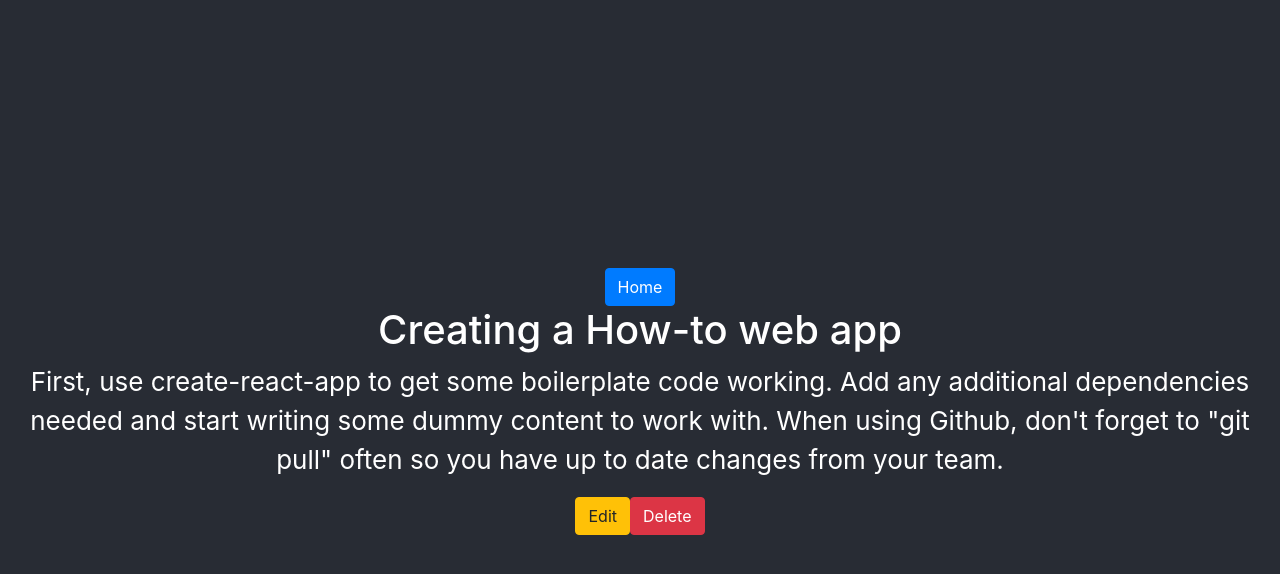
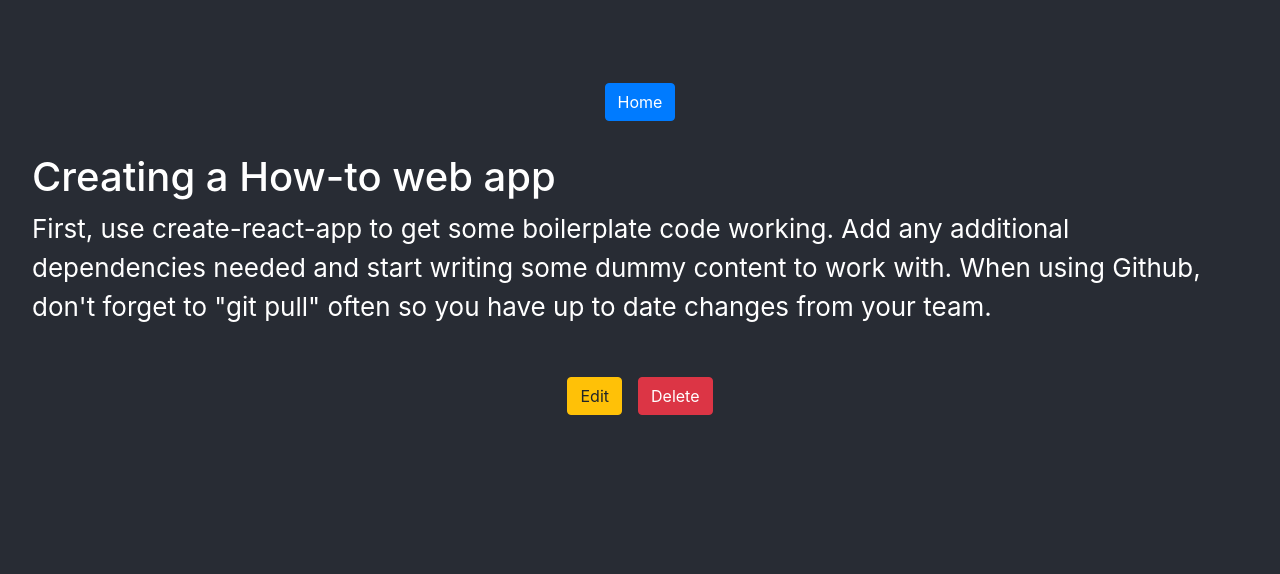
Before and after one commit to Buildweek-How-To-app/front-end, a React (Create React App) app: page /topics/1 in a window 1280 px wide. Shown: the top 574 px of the page. Built offline with nearby package versions, Linux system fonts and the light colour scheme.

Commit message:
started creating the Edit component and added a bit of styling to main page

```diff
--- a/src/App.css
+++ b/src/App.css
@@ -1,16 +1,5 @@
 .App {
   text-align: center;
-}
-
-.App-logo {
-  height: 40vmin;
-  pointer-events: none;
-}
-
-@media (prefers-reduced-motion: no-preference) {
-  .App-logo {
-    animation: App-logo-spin infinite 20s linear;
-  }
 }
 
 .App-header {
@@ -19,7 +8,8 @@
   display: flex;
   flex-direction: column;
   align-items: center;
-  justify-content: center;
+  justify-content: flex-start;
+  padding-top: 5rem;
   font-size: calc(10px + 2vmin);
   color: white;
 }
--- a/src/App.js
+++ b/src/App.js
@@ -10,7 +10,7 @@ function App() {
     <div className="App">
       <header className="App-header">
         <Route exact path='/' render={() => <TopicContainer />} />
-        <Route path='/topics/:id'>
+        <Route exact path='/topics/:id'>
           <TopicPage items={dummyData}/>
         </Route>
       </header>
--- /dev/null
+++ b/src/components/EditTopic.js
@@ -0,0 +1,12 @@
+import React from 'react';
+
+const EditTopic = (props) => {
+
+	return (
+		<>
+			<div>HEY</div>
+		</>
+	);
+};
+
+export default EditTopic;
--- /dev/null
+++ b/src/components/TopicContainer.css
@@ -0,0 +1,3 @@
+.Topic-Container {
+	text-align: left;
+}
--- a/src/components/TopicContainer.js
+++ b/src/components/TopicContainer.js
@@ -1,18 +1,17 @@
 import { Link } from 'react-router-dom';
 import { Button } from 'reactstrap';
-import dummyData from '../dummy-data'
+import dummyData from '../dummy-data';
+import './TopicContainer.css';
 
 
 const TopicContainer = () => {
 
 	return (
-		<div>
+		<div className="Topic-Container">
 			{dummyData.map((topic) => (
-				<>
-					<Link to={`/topics/${topic.id}`} key={topic.id}>
-						<h1>{topic.title}</h1>
-					</Link>
-				</>
+				<Link to={`/topics/${topic.id}`} key={topic.id}>
+					<h1>{topic.title}</h1>
+				</Link>
 			))}
 		</div>
 	)
--- /dev/null
+++ b/src/components/TopicPage.css
@@ -0,0 +1,8 @@
+.Topic-Content {
+	text-align: left;
+	padding: 2rem;
+}
+
+.btn {
+	margin: 0 .5rem;
+}
--- a/src/components/TopicPage.js
+++ b/src/components/TopicPage.js
@@ -1,6 +1,8 @@
 import React from 'react';
 import { Route, Link, useParams } from 'react-router-dom';
 import { Button } from 'reactstrap';
+import EditTopic from './EditTopic'
+import './TopicPage.css'
 
 
 const TopicPage = (props) => {
@@ -9,15 +11,16 @@ const TopicPage = (props) => {
 
 	return (
 		<div>
-			<Route exact path={`/topics/${topicItem.id}/edit`} /* render={edit component here passing in topicItem} */ />
+			<Route exact path={`/topics/${topicItem.id}/edit`} render={() => <EditTopic item={topicItem} />} />
 
 			<Link to="/">
 				<Button color='primary'>Home</Button>
 			</Link>
+			<div className="Topic-Content">
+				<h1>{topicItem.title}</h1>
 
-			<h1>{topicItem.title}</h1>
-
-			<p>{topicItem.content}</p>
+				<p>{topicItem.content}</p>
+			</div>
 
 			<Link to={`/topics/${topicItem.id}/edit`}>
 				<Button color='warning'>Edit</Button>
```
Also changed, not shown: 1 other file (tests, documents, lock files or other folders).
